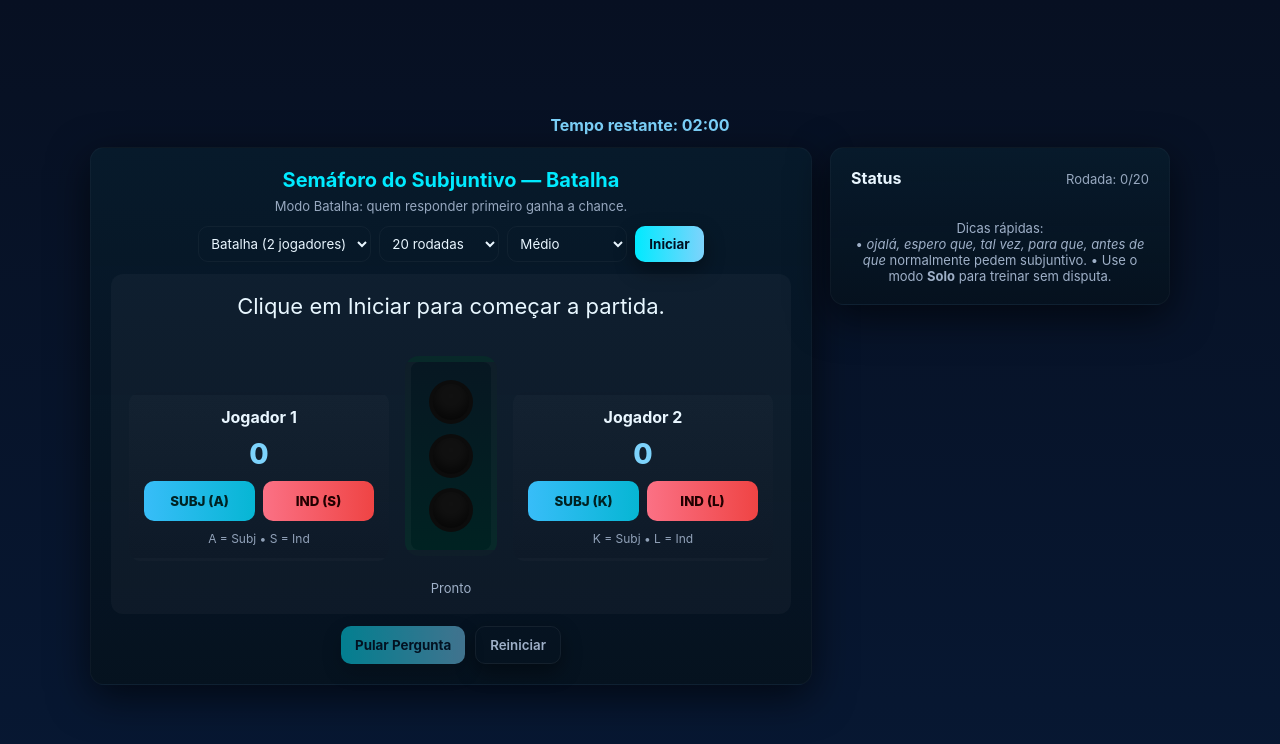
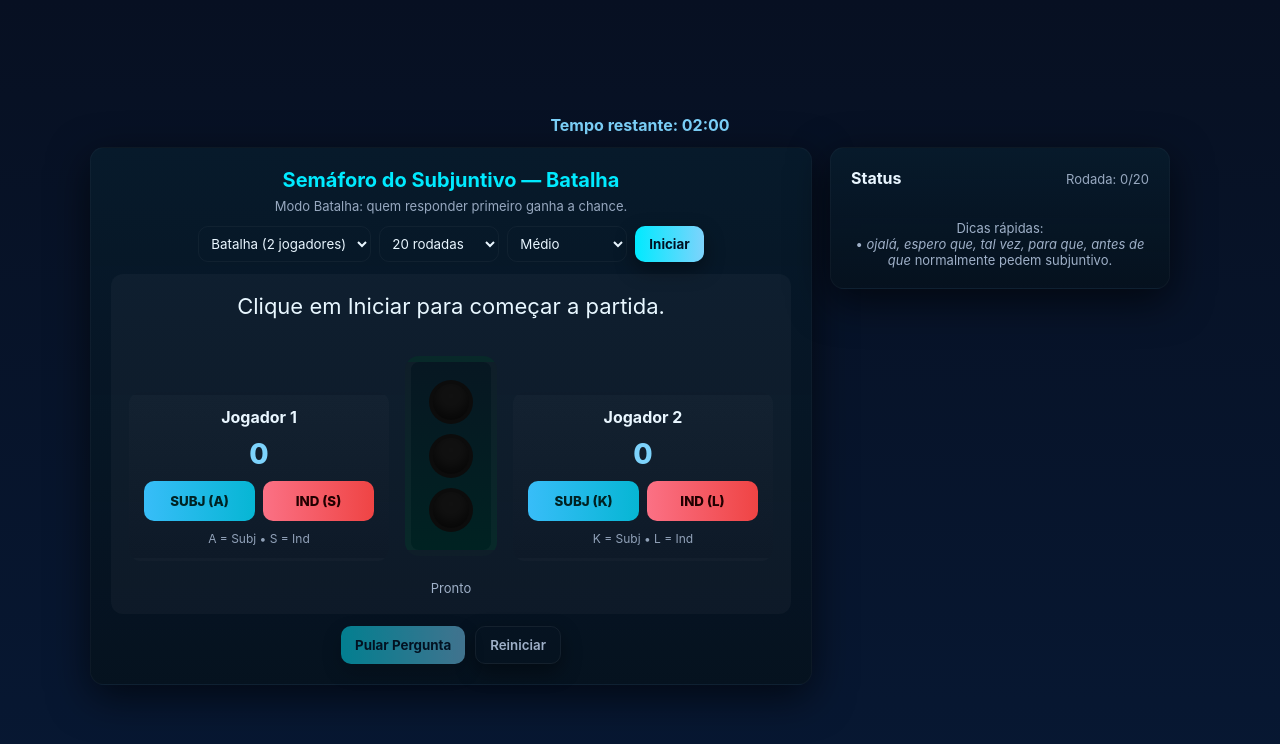
Before and after one commit to Ithalolp/Trabalho-espanhol-, a plain HTML site: page Index.html in a window 1280 px wide. Drawn offline with Linux system fonts and the light colour scheme.

Commit message:
Update footer tips in Index.html
Removed extra text from footer tips in Index.html.

```diff
--- a/Index.html
+++ b/Index.html
@@ -270,7 +270,7 @@
         <div class="history" id="history"></div>
       </div>
 
-      <div class="footer">Dicas rápidas: <br>• <em>ojalá, espero que, tal vez, para que, antes de que</em> normalmente pedem subjuntivo. • Use o modo <strong>Solo</strong> para treinar sem disputa.</div>
+      <div class="footer">Dicas rápidas: <br>• <em>ojalá, espero que, tal vez, para que, antes de que</em> normalmente pedem subjuntivo.</div>
     </aside>
   </div>
 
```
